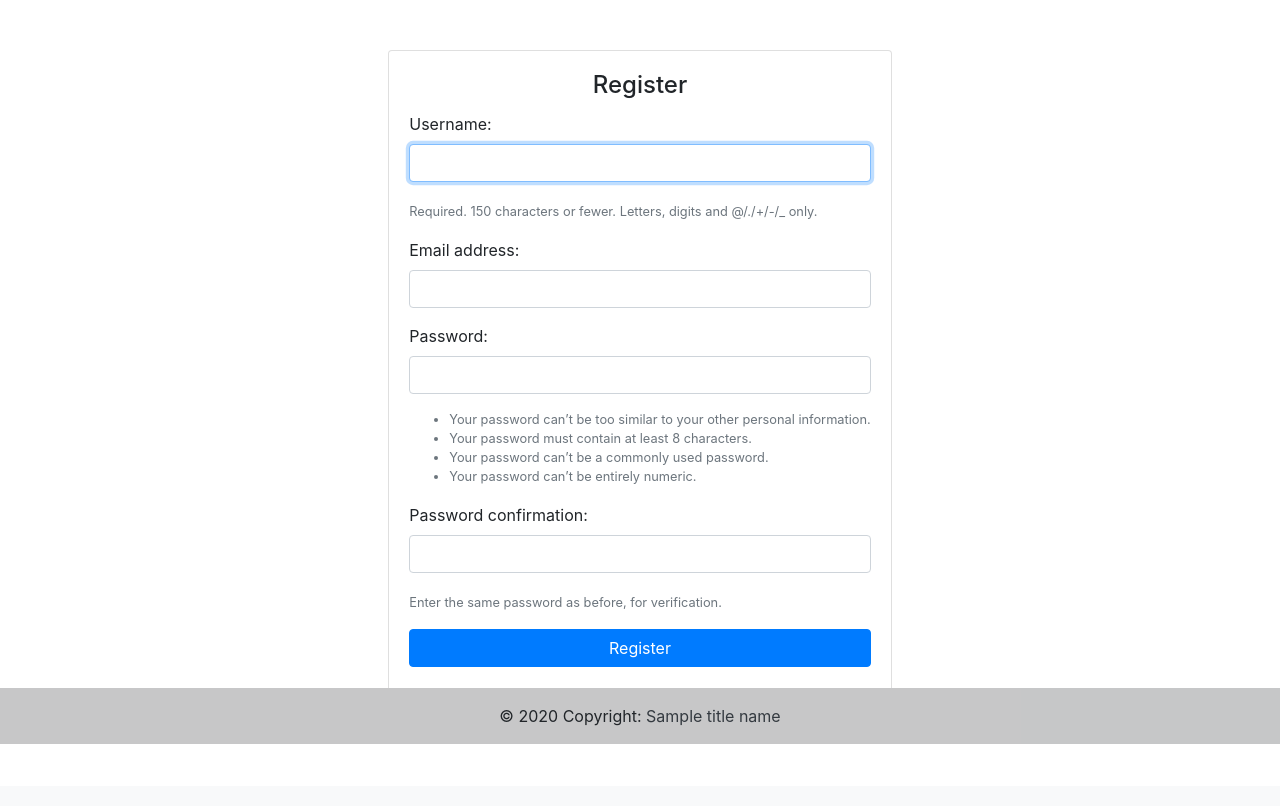
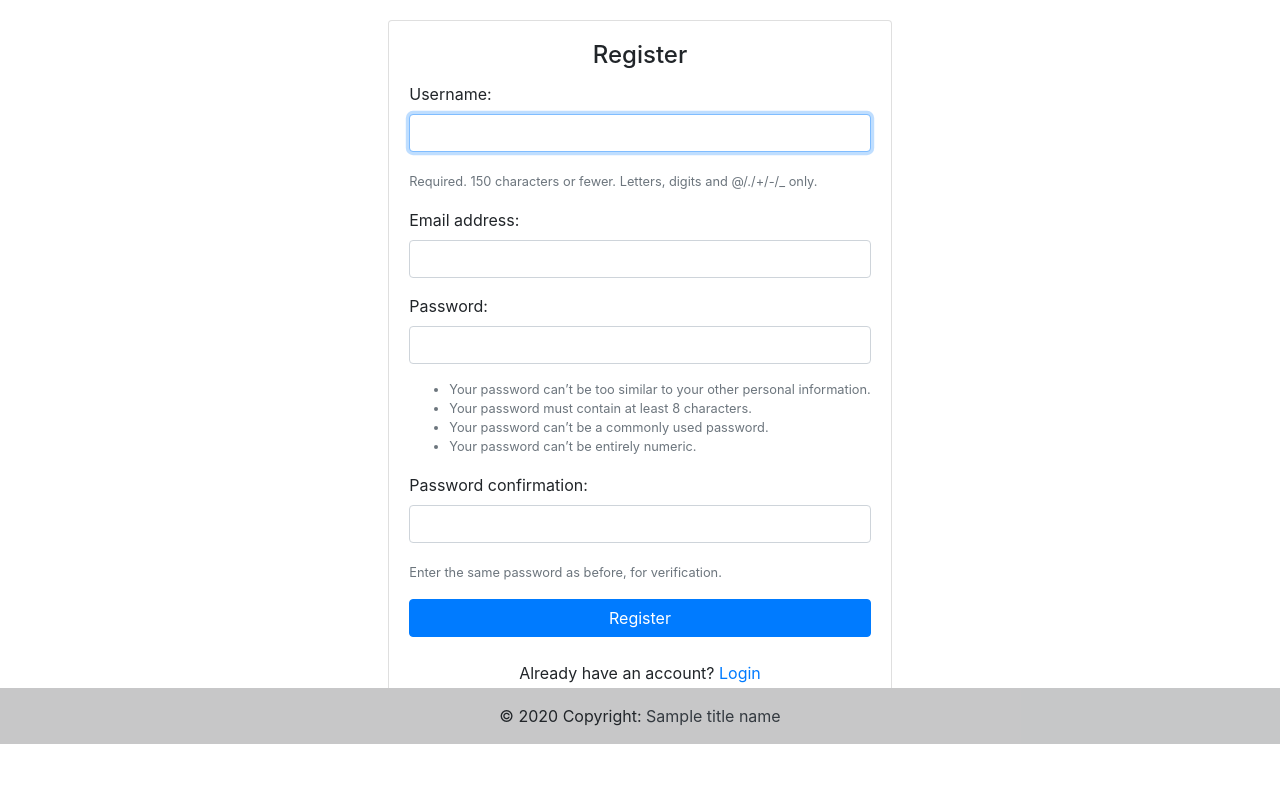
Before and after one commit to DaliusDeveikis/sda_project, a Django app: template templates/includes/register.html in a window 1280 px wide. Shown: the part 56-862 px from the top of the page. Before the commit the page ends 800 px from the top, so only its background shows below. Run offline with Django 3.2, Linux system fonts and the light colour scheme; the template is opened without the code that fills it: values that come from a table or form of the project are taken from there, most other values are stand-ins (such as "Sample title", 1, 10 or a date in 2020); some libraries are stand-ins or nearby versions.

Commit message:
change some code in forms, register & views files.

```diff
--- a/accounts/forms.py
+++ b/accounts/forms.py
@@ -11,8 +11,7 @@ class SignUpForm(UserCreationForm):
         super(SignUpForm, self).__init__(*args, **kwargs)
 
         self.fields['username'].widget.attrs['class'] = 'form-control'
-        self.fields[
-            'username'].help_text = '<div class="form-text text-muted"><small>Required. 150 characters or fewer. Letters, digits and @/./+/-/_ only.</small></div>'
+        self.fields['username'].help_text = '<div class="form-text text-muted"><small>Required. 150 characters or fewer. Letters, digits and @/./+/-/_ only.</small></div>'
         self.fields['email'].widget.attrs['class'] = 'form-control'
         self.fields['password1'].widget.attrs['class'] = 'form-control'
         self.fields['password1'].help_text = '<div class="form-text text-muted">' \
--- a/accounts/views.py
+++ b/accounts/views.py
@@ -42,3 +42,6 @@ def logout_user(request):
     logout(request)
     messages.error(request, ('You have Been Logged Out..'))
     return redirect('home')
+
+def edit_profile(request):
+    pass
--- a/templates/includes/register.html
+++ b/templates/includes/register.html
@@ -4,7 +4,7 @@
         <div class="container h-100">
             <div class="row justify-content-md-center h-100">
                 <div class="card-wrapper"
-                style="padding: 50px 50px">
+                     style="padding-top: 20px; padding-bottom: 100px;">
                     <div class="card fat">
                         <div class="card-body">
                             <h4 class="card-title text-center">Register</h4>
```
